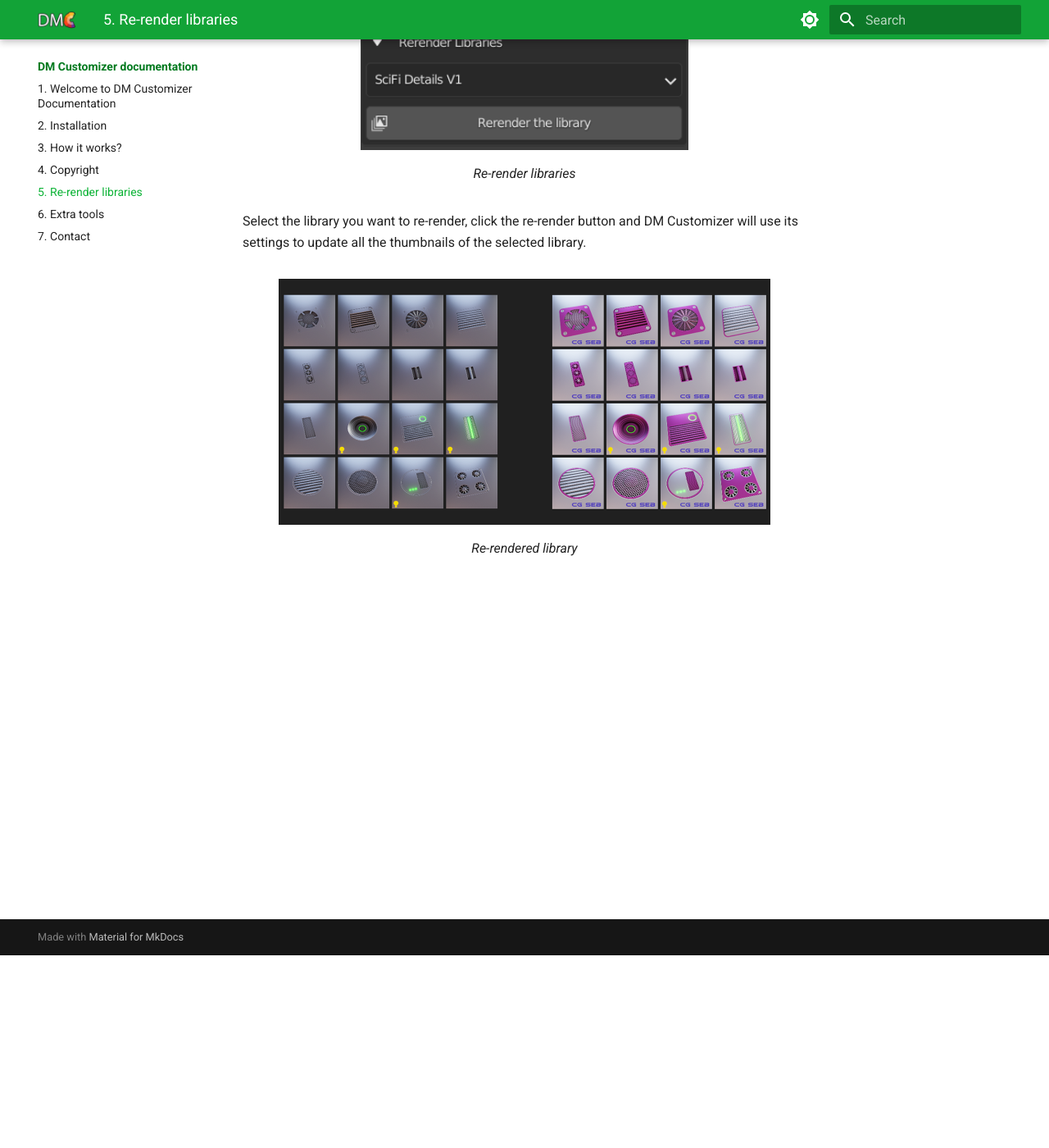
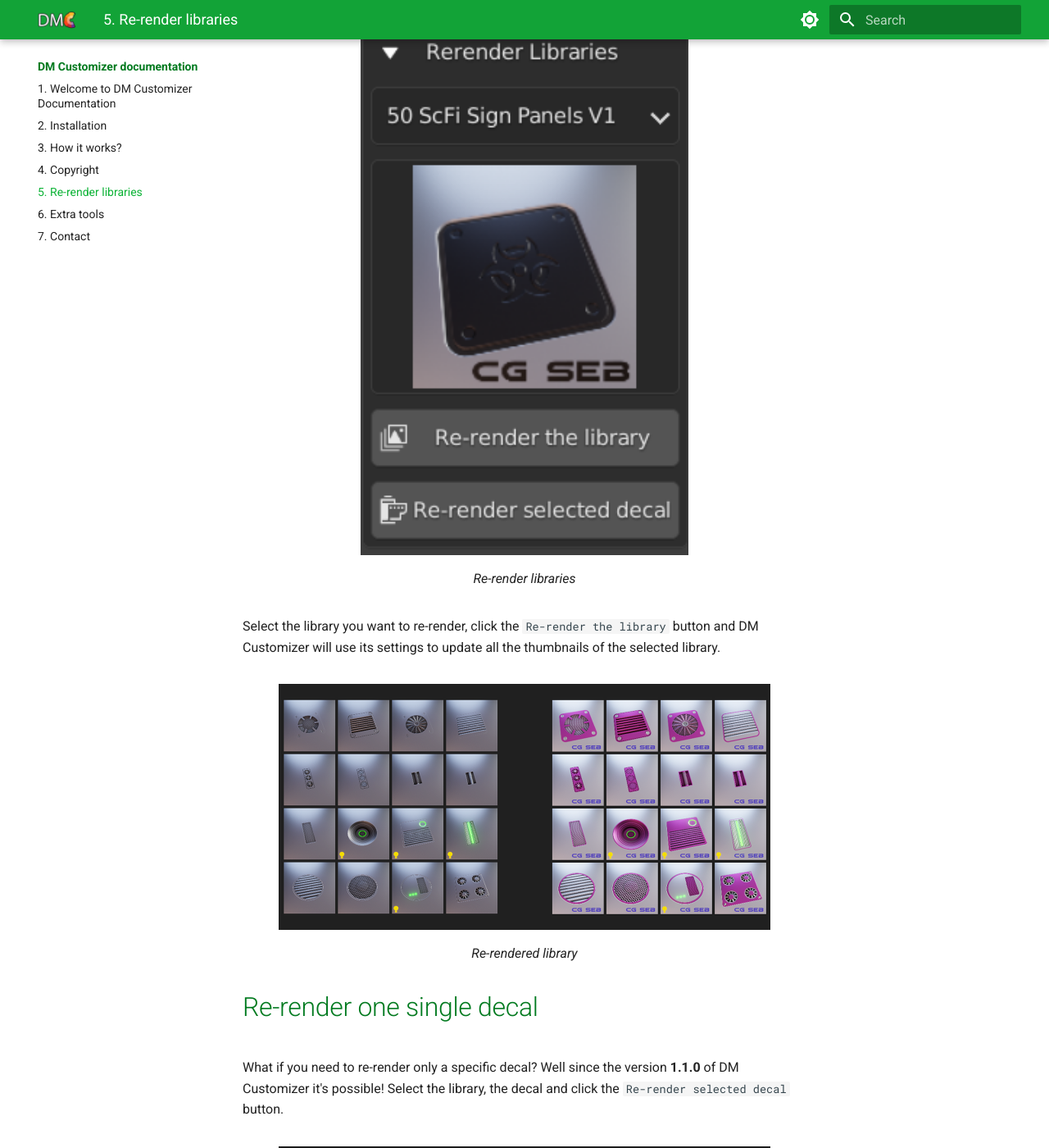
Before and after one commit to CGSeb/dm_customizer_doc, an MkDocs documentation site: the page built from docs/5.reRender.md, in a window 1280 px wide and 1400 px high, scrolled down 235 px. Shown: the whole window at 82% size. Built offline with MkDocs 1.6.1 and Material for MkDocs 9.7.7, drawn with Linux system fonts in a browser that asks for light colours; some of the changed text lies outside the part shown.

Commit message:
add rerender single doc

```diff
--- a/docs/5.reRender.md
+++ b/docs/5.reRender.md
@@ -7,10 +7,20 @@ feature in the Re-render tab of the addon!
   <figcaption>Re-render libraries</figcaption>
 </figure>
 
-Select the library you want to re-render, click the re-render button and DM Customizer will use its settings to update all the thumbnails of the selected
+Select the library you want to re-render, click the `Re-render the library` button and DM Customizer will use its settings to update all the thumbnails of the selected
 library.
 
 <figure markdown>
   ![Image title](images/CollectionsPresentation.png){ width="600" }
   <figcaption>Re-rendered library</figcaption>
 </figure>
+
+# Re-render one single decal
+What if you need to re-render only a specific decal? Well since the version **1.1.0** of DM Customizer it's possible!
+Select the library, the decal and click the `Re-render selected decal` button.
+
+
+<figure markdown>
+  ![Image title](images/RerenderSingle.png){ width="600" }
+  <figcaption>Re-rendered selected decal</figcaption>
+</figure>
```
Also changed, not shown: docs/index.md (+1 -0 lines), docs/images/DMCusNPanel.png, docs/images/RerenderLibraries.png, docs/images/RerenderSingle.png (added).
